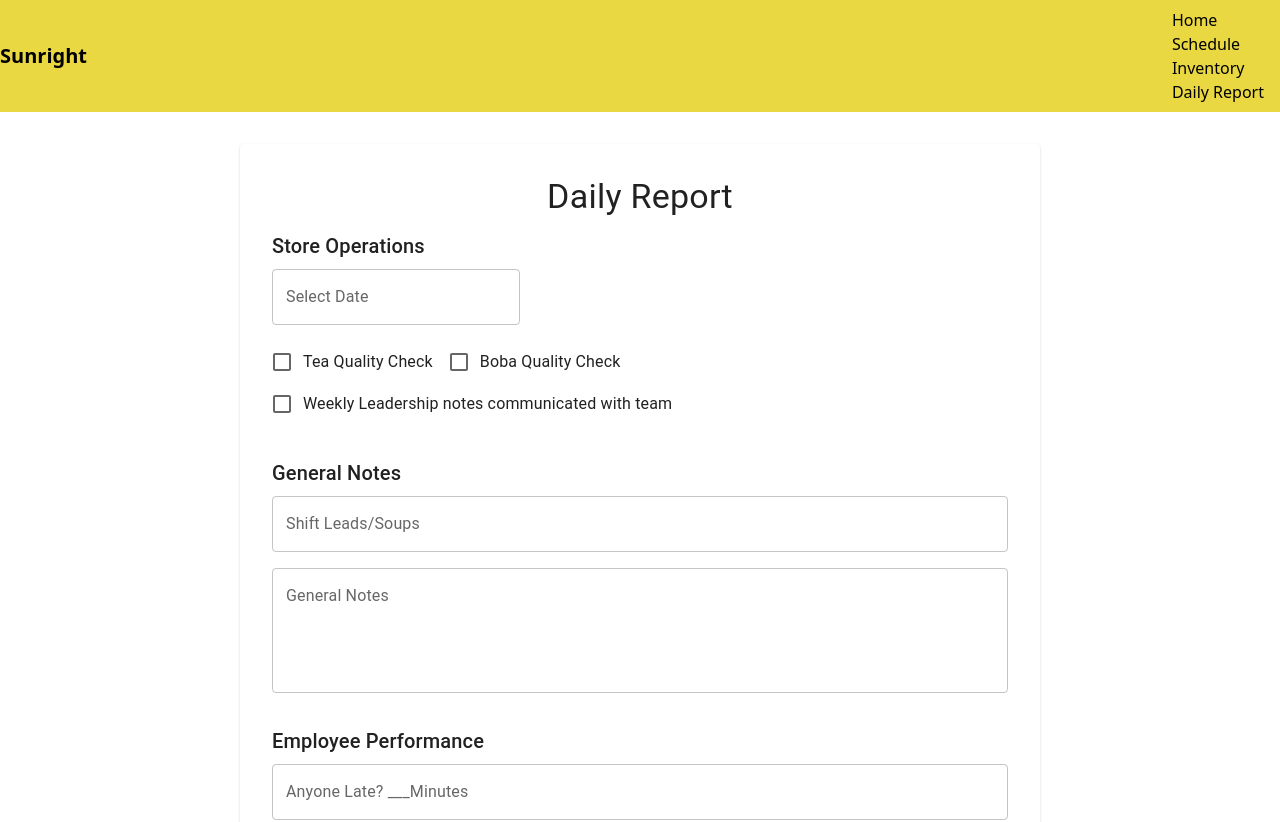
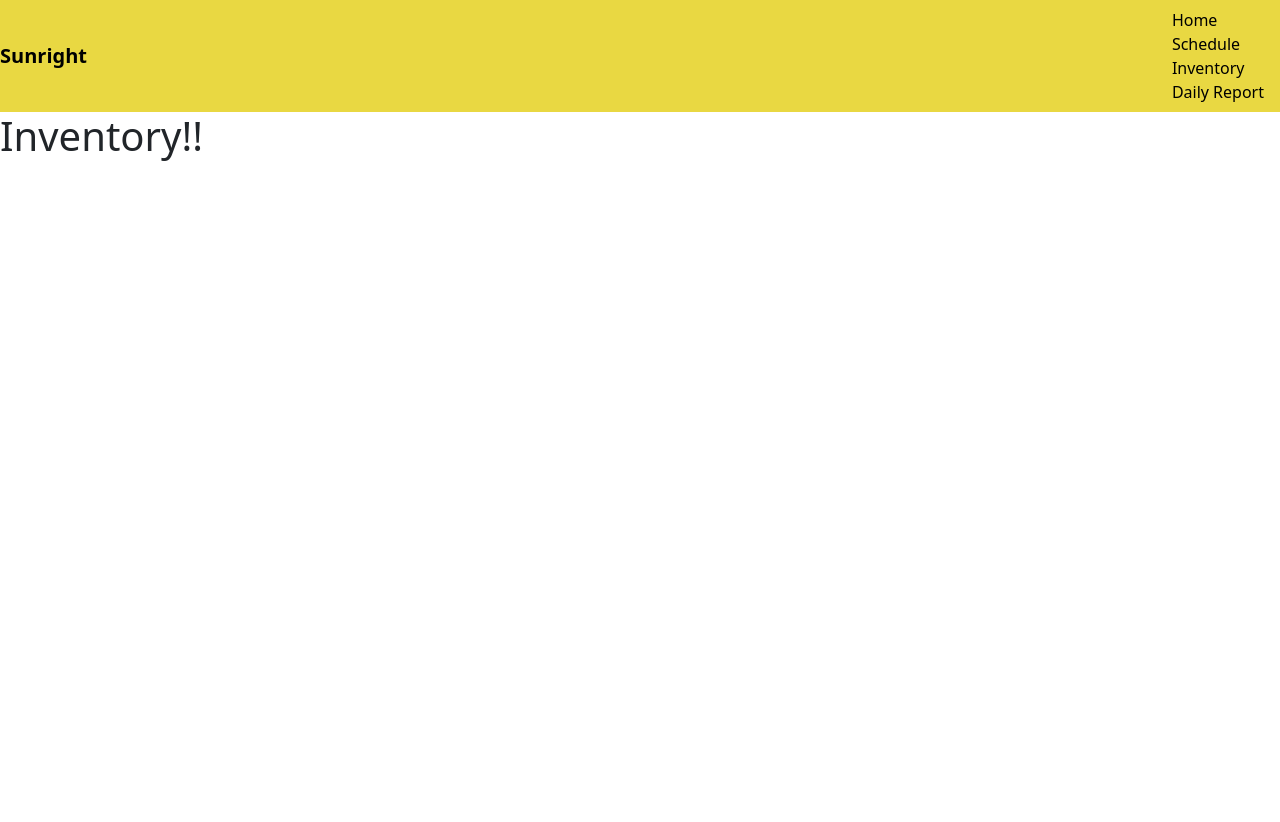
Before and after one commit to lestersanjuan/sunrightHub, a React (Vite) app in the folder SunrightHub/: page /Inventory in a window 1280 px wide. Shown: the top 822 px of the page. After the commit the page ends 800 px from the top, so only its background shows below. Built offline with nearby package versions, Linux system fonts and the light colour scheme.

Commit message:
Began inventory implementation

```diff
--- a/SunrightHub/src/App.tsx
+++ b/SunrightHub/src/App.tsx
@@ -3,13 +3,14 @@ import NavBar from "./components/NavBar/NavBar";
 import "./app.css"; // Ensure your CSS file is imported
 import { Routes, Route, BrowserRouter } from "react-router-dom";
 import DailyReport from "./components/DailyReport/DailyReport";
+import Inventory from "./components/Inventory/Inventory";
 function App() {
   return (
     <BrowserRouter>
       <NavBar />
       <Routes>
         <Route path="/DailyReport" element={<DailyReport />} />
-        <Route path="/Inventory" element={<DailyReport />} />
+        <Route path="/Inventory" element={<Inventory />} />
         <Route path="/NavBar" element={<DailyReport />} />
       </Routes>
     </BrowserRouter>
--- a/SunrightHub/src/components/Inventory/Inventory.tsx
+++ b/SunrightHub/src/components/Inventory/Inventory.tsx
@@ -0,0 +1,11 @@
+
+
+function Inventory() {
+    return(
+        <h1>Inventory!!</h1>
+    )
+
+}
+
+
+export default Inventory
--- a/SunrightHub/src/components/NavBar/NavBar.tsx
+++ b/SunrightHub/src/components/NavBar/NavBar.tsx
@@ -11,13 +11,13 @@ function NavBar() {
       <nav>
         <ul className="navbar-nav">
           <li>
-            <a href="#">Home</a>
+            <a href="/Home">Home</a>
           </li>
           <li>
-            <a href="#">Schedule</a>
+            <a href="/Schedule">Schedule</a>
           </li>
           <li>
-            <a href="#">Inventory</a>
+            <a href="/Inventory">Inventory</a>
           </li>
           <li>
             <a href="/DailyReport">Daily Report</a>
```
